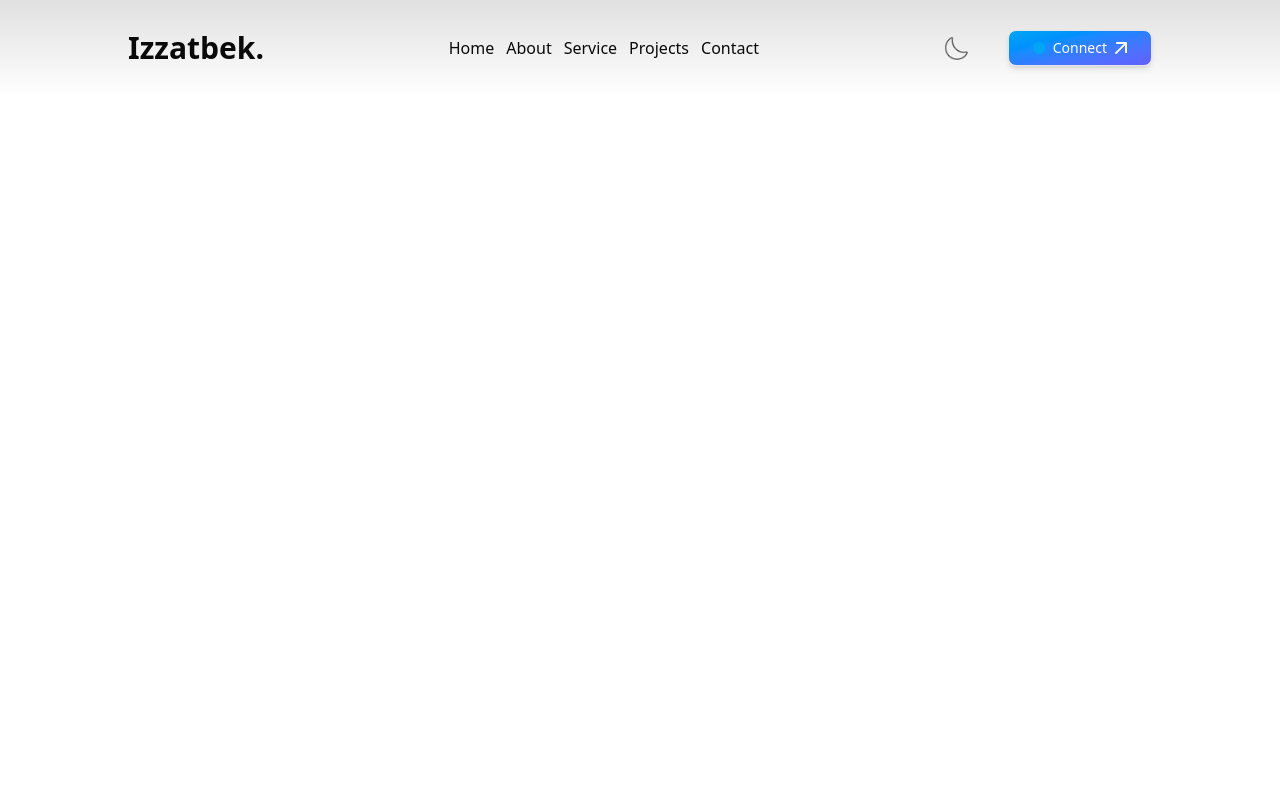
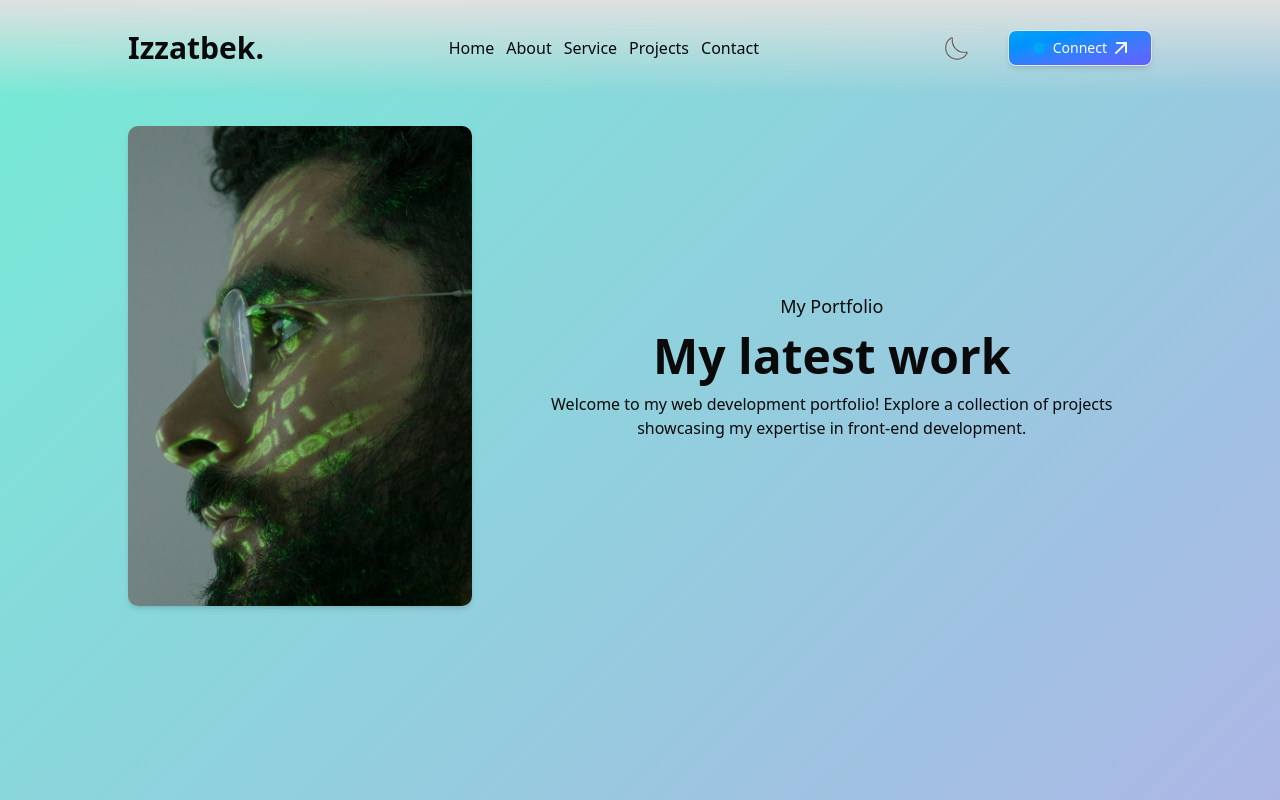
Before and after one commit to IncridableAcuman/master-portfolio, a React (Vite) app in the folder frontend/: page /projects in a window 1280 px wide. Built offline with nearby package versions, Linux system fonts and the light colour scheme.

Commit message:
portfolio

```diff
--- a/frontend/src/pages/about/About.css
+++ b/frontend/src/pages/about/About.css
@@ -1,5 +1,5 @@
-.bg_color {
-  background: linear-gradient(to bottom, #e0e0e0, #ffffff);
-  min-height: 100vh;
-  margin: 0;
+.bg-color {
+   background: linear-gradient(135deg, #74ebd5, #acb6e5);
+   min-width: 100vh;
+   margin: 0;
 }
--- a/frontend/src/pages/about/About.tsx
+++ b/frontend/src/pages/about/About.tsx
@@ -8,7 +8,7 @@ const About = () => {
   return (
     <div>
       <Navbar/>
-      <div className={`w-full min-h-screen pt-24 ${theme ==="light" ? "bg_color" : "bg-gray-900 text-white"}`}>
+      <div className={`w-full min-h-screen pt-24 ${theme ==="light" ? "bg-color" : "bg-gray-900 text-white"}`}>
         <div className="pdg flex flex-col md:flex-row gap-4 sm:gap-6 md:gap-8 lg:gap-10">
           <img src="./myphoto.jpg" alt="my photo" className="w-64 rounded-md" />
           <div className="w-full">
--- a/frontend/src/pages/contact/Contact.tsx
+++ b/frontend/src/pages/contact/Contact.tsx
@@ -1,9 +1,13 @@
+import { UseTheme } from "../../app/providers/ThemeProvider";
 import Navbar from "../../components/shared/Navbar"
 import "./Contact.css";
 const Contact = () => {
+    const {theme} = UseTheme();
+
   return (
-    <div>
+    <div className={`w-full min-h-screen ${theme === "light" ? "bg_color" : "bg-gray-900 text-white"}`}>
       <Navbar/>
+
     </div>
   )
 }
--- a/frontend/src/pages/home/Home.css
+++ b/frontend/src/pages/home/Home.css
@@ -1,3 +1,5 @@
-.bg_color{
+.bg-color{
    background: linear-gradient(135deg, #74ebd5, #acb6e5);
+   min-width: 100vh;
+   margin: 0;
 }
--- a/frontend/src/pages/home/Home.tsx
+++ b/frontend/src/pages/home/Home.tsx
@@ -7,7 +7,7 @@ import './Home.css';
 const Home = () => {
   const {theme}=UseTheme();
   return (
-    <div className={`${theme === "light" ? "bg_color" : "bg-gray-900 text-white"} w-full min-h-screen`}>
+    <div className={`${theme === "light" ? "bg-color" : "bg-gray-900 text-white"} w-full min-h-screen`}>
     <Navbar/>
     <div className="flex flex-col items-center justify-center min-h-screen">
       <img src="./Rasmiy portret qora suitda.png" alt="Rasmiy portret qora suitda.png"
--- a/frontend/src/pages/projects/Projects.css
+++ b/frontend/src/pages/projects/Projects.css
@@ -1,5 +1,5 @@
-.bg_color {
-  background: linear-gradient(to bottom, #e0e0e0, #ffffff);
-  min-height: 100vh;
-  margin: 0;
+.bg-color {
+     background: linear-gradient(135deg, #74ebd5, #acb6e5);
+   min-width: 100vh;
+   margin: 0;
 }
--- a/frontend/src/pages/projects/Projects.tsx
+++ b/frontend/src/pages/projects/Projects.tsx
@@ -1,10 +1,22 @@
+import { UseTheme } from "../../app/providers/ThemeProvider";
 import Navbar from "../../components/shared/Navbar"
 import "./Projects.css";
+import "../../app/styles/Global.css";
 const Projects = () => {
+  const {theme} = UseTheme();
   return (
-    <div>
+    <div className={`w-full min-h-screen ${theme === "light" ? "bg-color" : "bg-gray-900 text-white"} pt-24`}>
       <Navbar/>
-
+      <div className="pdg flex flex-col md:flex-row items-center gap-4 sm:gap-6 md:gap-8 lg:gap-10">
+        <img src="./pexels-cottonbro-5474027.jpg"
+        alt="pexels-cottonbro-5474027.jpg" className="w-full md:w-1/2 h-[30rem] object-cover rounded-lg shadow-md" />
+        <div className="space-y-3">
+          <p className="text-lg text-center">My Portfolio</p>
+          <h1 className="text-center text-3xl md:text-5xl font-semibold">My latest work</h1>
+          <p className="text-center">Welcome to my web development portfolio! Explore a collection of projects showcasing
+          my expertise in front-end development.</p>
+        </div>
+      </div>
     </div>
   )
 }
--- a/frontend/src/pages/services/Service.css
+++ b/frontend/src/pages/services/Service.css
@@ -1,7 +1,7 @@
-.bg_color {
- background: linear-gradient(135deg, #74ebd5, #acb6e5);
-  min-height: 100vh;
-  margin: 0;
+.bg-color {
+   background: linear-gradient(135deg, #74ebd5, #acb6e5);
+   min-width: 100vh;
+   margin: 0;
 }
 .pdg{
   padding: 30px 10%;
--- a/frontend/src/pages/services/Services.tsx
+++ b/frontend/src/pages/services/Services.tsx
@@ -51,7 +51,7 @@ const Services = () => {
   ];
 
   return (
-    <div className={`w-full min-h-screen ${theme === "light" ? "bg_color" : "bg-gray-900 text-white"} pt-24`}>
+    <div className={`w-full min-h-screen ${theme === "light" ? "bg-color" : "bg-gray-900 text-white"} pt-24`}>
       <Navbar />
       <div className="container mx-auto px-4 py-12 flex flex-col md:flex-row items-center gap-8 lg:gap-12">
         <img
```
Also changed, not shown: frontend/public/pexels-cottonbro-5474027.jpg (added).
